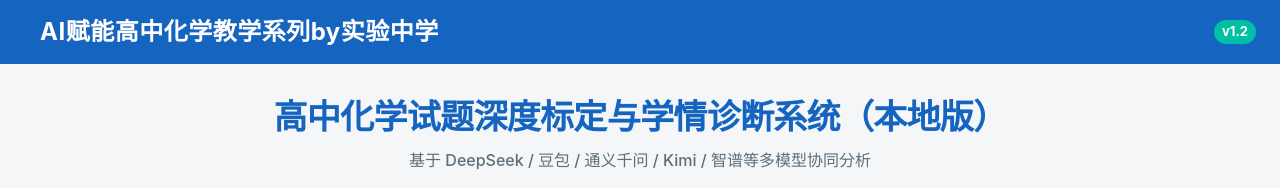
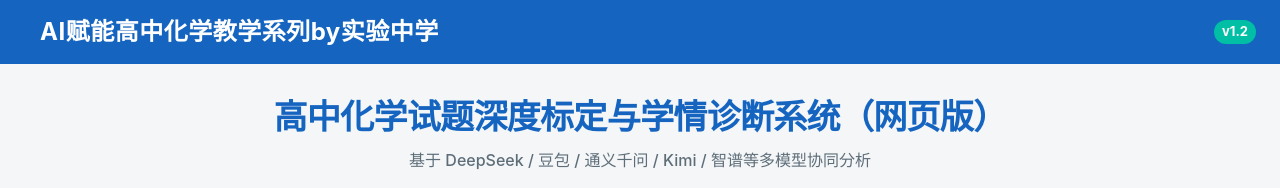
Before and after one commit to Tedmaoxie/chemistry_question_classifier_1, a React (Vite) app in the folder frontend/: page / in a window 1280 px wide. Shown: the top 188 px of the page. Built offline with nearby package versions, Linux system fonts and the light colour scheme; some icons are missing.

Commit message:
update_title

```diff
--- a/frontend/src/App.tsx
+++ b/frontend/src/App.tsx
@@ -1302,7 +1302,7 @@ function App() {
       <Container maxWidth="xl">
         <Box sx={{ my: 4 }}>
           <Typography variant="h4" component="h1" gutterBottom align="center" sx={{ fontWeight: 'bold', color: 'primary.main', mb: 1 }}>
-            高中化学试题深度标定与学情诊断系统（本地版）
+            高中化学试题深度标定与学情诊断系统（网页版）
           </Typography>
           <Typography variant="subtitle1" align="center" color="text.secondary" sx={{ mb: 4 }}>
             基于 DeepSeek / 豆包 / 通义千问 / Kimi / 智谱等多模型协同分析
```
